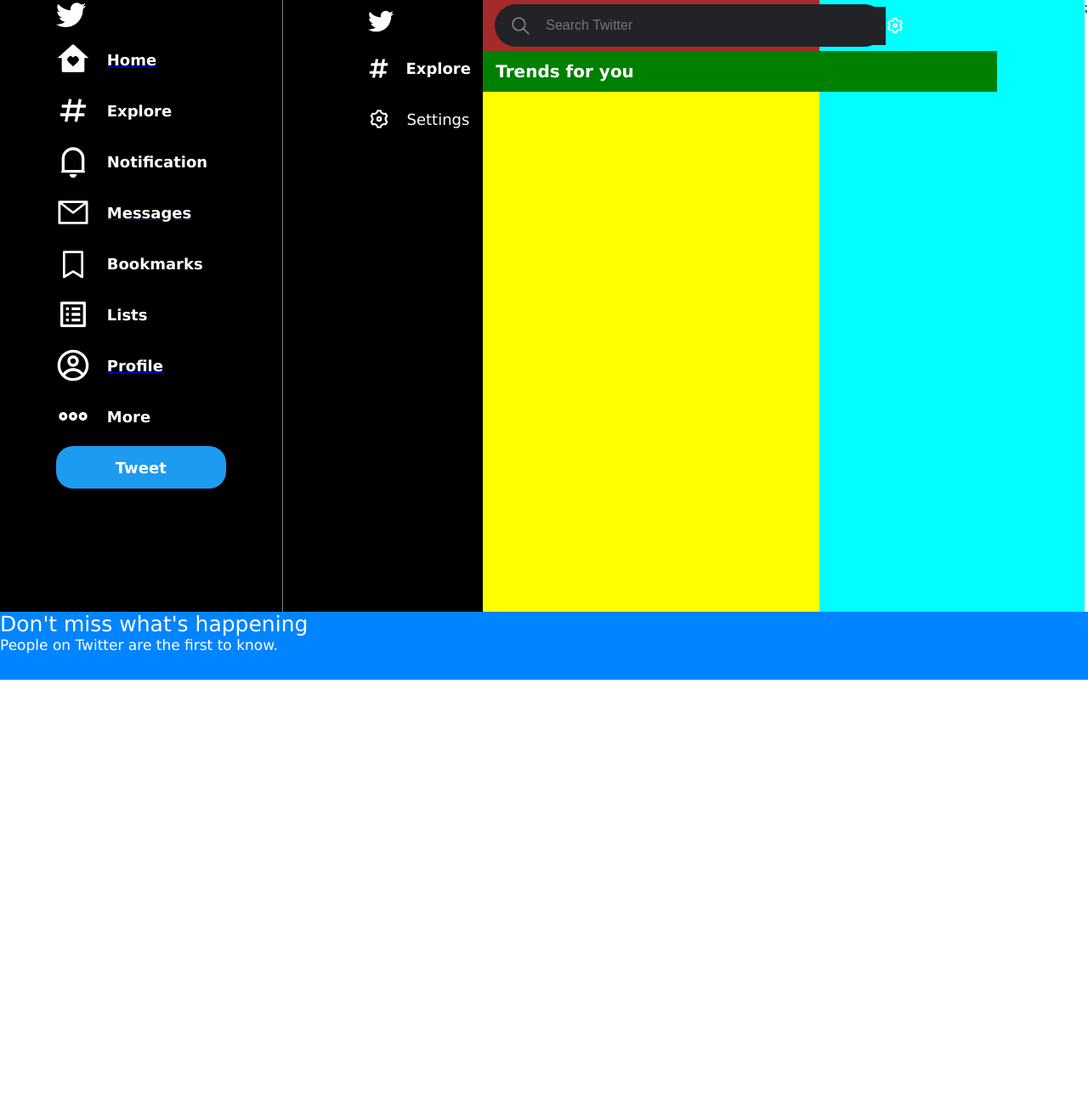
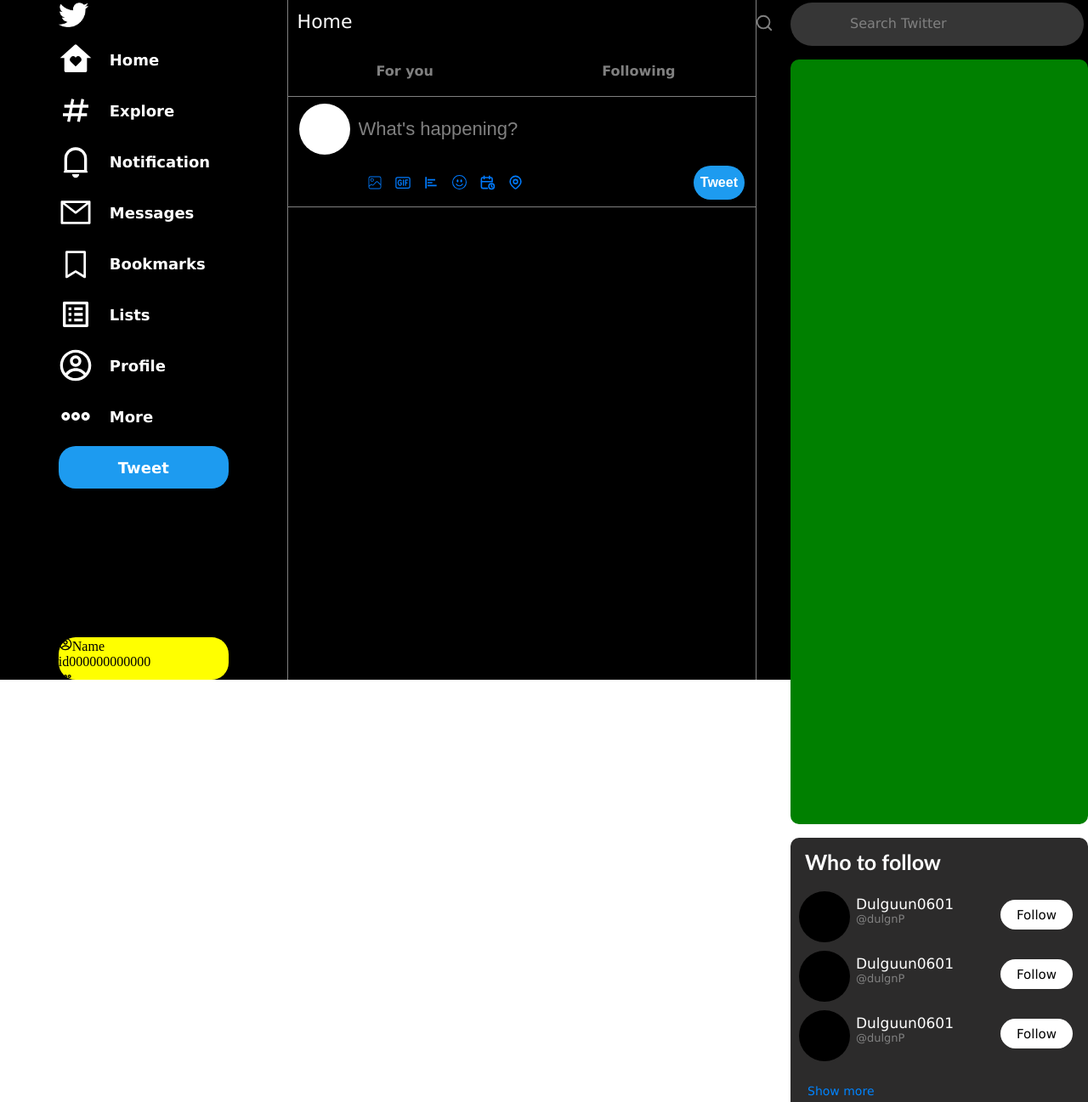
Before and after one commit to Hop-2E/twitterProject, a React (Create React App) app in the folder frontend/my-app/: page / in a window 1280 px wide. Shown: the top 1297 px of the page at 85% size. Before the commit the page ends 808 px from the top, so only its background shows below. Built offline with nearby package versions, Linux system fonts and the light colour scheme.

Commit message:
ahah (#43)
Co-authored-by: bayr_aaaaa <bayra_aaaaa@bayr-aaaaas-MacBook-Pro.local>

```diff
--- a/frontend/my-app/src/App.css
+++ b/frontend/my-app/src/App.css
@@ -8,3 +8,186 @@
   height: 100vh;
   width: 100vw;
 }
+.mainContentHome{
+  width: 43%;
+  height: 100vh;
+  background-color: black;
+}
+.pageNameHomeContainer{
+  color: white;
+  font-family: Verdana, Geneva, Tahoma, sans-serif;
+  font-size: 22px;
+  font-weight: 550;
+  margin-top: 13px;
+  margin-left: 11px;
+}
+.pageNameDiv{
+  width: 100%;
+  height: 40px;
+}
+.fypHome{
+  width: 100%;
+  height: 60px;
+  display: flex;
+}
+.fypHomeTexts{
+  color: gray;
+  font-family: Verdana, Geneva, Tahoma, sans-serif;
+  font-size: 16px;
+  font-weight: 600;
+}
+.fypHomeTextsDiv{
+  width: 50%;
+  height: 100%;
+  display: flex;
+  align-items: center;
+  justify-content: center;
+}
+.fypHomeTextsDiv:hover{
+  background-color: rgba(134, 133, 133, 0.19);
+    transition: 0.5s ease;
+}
+.homeContentHeader{
+  width: 100%;
+  height: 100px;
+  border-bottom: 0.2px solid gray;
+}
+.homeTweet{
+  height: 23%;
+  width: 100%;
+}
+.homeTweetHeader{
+  height: 70%;
+  width: 100%;
+  border-bottom: 0.5px solid gray;
+}
+.homeTweetHeaderHeader{
+  height: 55%;
+  width: 100%;
+  padding-top: 4px;
+  display: flex;
+}
+.homeTweetHeaderHeaderPic{
+  background-color: white;
+  height: 60px;
+  width: 60px;
+  border-radius: 50%;
+  margin-left: 13px;
+  margin-top: 4px;
+}
+.homeTweetHeaderHeaderInput{
+  height: 70%;
+  width: 80%;
+  margin-left: 10px;
+  background-color: transparent;
+  border: transparent;
+  padding-top: 12px;
+}
+.homeTweetHeaderHeaderInput::placeholder{
+  color: gray;
+  font-size: 22px;
+}
+.homeTweetBottom{
+  height: 41%;
+  display: flex;
+}
+.iconHomeTweetBottom{
+  color: rgb(0, 123, 255);
+  font-size: 20px;
+}
+.homeTweetBottomIconsDiv{
+  height: 100%;
+  width: 36%;
+  margin-left: 86px;
+  display: flex;
+  justify-content: space-between;
+  align-items: center;
+}
+.iconDiv{
+  width: 50px;
+  height: 35px;
+  border-radius: 50%;
+  display: flex;
+  justify-content: center;
+  align-items: center;
+}
+.iconDiv:hover{
+  background-color: rgba(0, 165, 254, 0.191);
+  transition: 0.5s ease;
+}
+.homeTweetButtonDiv{
+  height:100%;
+  width: 20%;
+  margin-left: 180px;
+  display: flex;
+  justify-content: center;
+  align-items: center;
+}
+.homeTweetButton{
+  border: transparent;
+  background-color: rgb(29, 155, 240);
+  color: white;
+  height: 75%;
+  width: 70%;
+  border-radius: 20px;
+  font-size: 16px;
+  font-weight: 600;
+}
+.homeRightSiderBar{
+  background-color: black;
+  border-left:solid  0.5px gray;
+  width: 32%;
+}
+.rigthSideBarHomeInput{
+  width: 345px;
+  height: 51px;
+  border:transparent;
+  background-color: rgb(54, 54, 54);
+  border-radius: 40px;
+  margin-top: 3px;
+}
+.rigthSideBarHomeContainer{
+  background-color: black;
+  height: 100%;
+  margin-left: 40px;
+}
+.rigthSideBarHomeInput::placeholder{
+  color :gray;
+  padding-left: 70px;
+  font-family: Verdana, Geneva, Tahoma, sans-serif;
+  font-size: 16px;
+}
+.iconInput{
+  position: absolute;
+  top: 16px;
+  right: 370px;
+  font-size: 22px;
+  color: gray;
+}
+.rightSideBarTrendContainer{
+  width: 350px;
+  height: 900px;
+  background-color: green;
+  margin-top: 16px;
+  border-radius: 10px;
+}
+.rightSideBarProfileRecom{
+  width: 350px;
+  height: 330px;
+  background-color: rgb(44, 43, 43);
+  margin-top: 16px;
+  border-radius: 10px;
+}
+.recomHeader{
+  height: 50px;
+  padding-left: 17px;
+  display: flex;
+  align-items: center;
+  padding-top: 3px;
+}
+.recomText{
+  color: white;
+  font-family:'Gill Sans', 'Gill Sans MT', Calibri, 'Trebuchet MS', sans-serif;
+  font-size: 25px;
+  font-weight: 600;
+}
--- /dev/null
+++ b/frontend/my-app/src/components/rigthSideBarHome.jsx
@@ -0,0 +1,59 @@
+import React from "react";
+import RightBarFooter from "../components/rightBarFooter";
+import { FiSearch } from "react-icons/fi";
+import "../App.css";
+function rightSideBarHome() {
+  return (
+    <>
+      <div className="rigthSideBarHomeContainer">
+        <input
+          type="text"
+          name=""
+          id=""
+          className="rigthSideBarHomeInput"
+          placeholder="Search Twitter"
+        />
+        <FiSearch className="iconInput" />
+        <div className="rightSideBarTrendContainer"></div>
+        <div className="rightSideBarProfileRecom">
+          <div className="recomHeader">
+            <p className="recomText">Who to follow</p>
+          </div>
+          <div className="profileRecom">
+            <div>
+              <div className="oneAcc">
+                <div className="profilePicRecom"></div>
+                <div className="profileNameRecom">
+                  <p className="name">Dulguun0601</p>
+                  <p className="tag">@dulgnP</p>
+                </div>
+                <button className="followButtonRecom">Follow</button>
+              </div>
+              <div className="oneAcc">
+                <div className="profilePicRecom"></div>
+                <div className="profileNameRecom">
+                  <p className="name">Dulguun0601</p>
+                  <p className="tag">@dulgnP</p>
+                </div>
+                <button className="followButtonRecom">Follow</button>
+              </div>
+              <div className="oneAcc">
+                <div className="profilePicRecom"></div>
+                <div className="profileNameRecom">
+                  <p className="name">Dulguun0601</p>
+                  <p className="tag">@dulgnP</p>
+                </div>
+                <button className="followButtonRecom">Follow</button>
+              </div>
+            </div>
+          </div>
+          <div className="showMore">
+            <p className="showMoreText">Show more</p>
+          </div>
+        </div>
+      </div>
+    </>
+  );
+}
+
+export default rightSideBarHome;
--- a/frontend/my-app/src/components/sidebar.jsx
+++ b/frontend/my-app/src/components/sidebar.jsx
@@ -17,7 +17,7 @@ function Sidebar() {
       <div className="sidebarContainer">
         <div className="allCategoryContainer">
           <img src={twitterLogo} alt="" className="twitterLogoSidebar" />
-          <Link to="/">
+          <Link to="/" style={{ textDecoration: "none" }}>
             <div className="sidebarCategoryContainer">
               <div className="sidebarCategory">
                 <RiHomeHeartFill className="sidebarIcon" />
@@ -37,7 +37,7 @@ function Sidebar() {
               <span className="sideBarCategoryTexts">Notification</span>
             </div>
           </div>
-          <Link to="/messages">
+          <Link to="/messages" style={{ textDecoration: "none" }}>
             <div className="sidebarCategoryContainer">
               <div className="sidebarCategory">
                 <AiOutlineMail className="sidebarIcon" />
@@ -58,7 +58,7 @@ function Sidebar() {
               <span className="sideBarCategoryTexts">Lists</span>
             </div>
           </div>
-          <Link to="/profile">
+          <Link to="/profile" style={{ textDecoration: "none" }}>
             <div className="sidebarCategoryContainer">
               <div className="sidebarCategory">
                 <CgProfile className="sidebarIcon" />
--- a/frontend/my-app/src/pages/home.jsx
+++ b/frontend/my-app/src/pages/home.jsx
@@ -1,38 +1,87 @@
 import React from "react";
 import "../App.css";
 import SideBar from "../components/sidebar";
-// import Post from "../components/Post";
-// import WriteMessage from "../components/WriteMessage";
-
-// import NewMessage from "../components/NewMessage";
-
-import Popup from "../components/Popup";
-import Header from "../components/Header";
-import Login from "../components/Login";
-import FollowBox from "../components/FollowBox";
-
-// import Popup from "../components/Popup";
-import FooterSignupLogin from "../components/footerSignupLogin";
-
+import { CiImageOn } from "react-icons/ci";
+import { HiOutlineGif } from "react-icons/hi2";
+import { BiPoll } from "react-icons/bi";
+import { BsEmojiSmile } from "react-icons/bs";
+import { TbCalendarTime } from "react-icons/tb";
+import { HiOutlineLocationMarker } from "react-icons/hi";
+import RightSideBarHome from "../components/rigthSideBarHome";
 function home() {
   return (
     <>
       <div className="homeContainer">
         <SideBar />
-        {/* <WriteMessage /> */}
-        {/* <Header /> */}
-        {/* <Search /> */}
-
-        {/* <SideBar />
-        <NewMessage /> */}
-        {/* <Popup /> */}
-        <Login />
-        {/* <FollowBox /> */}
-
-        {/* <SideBar /> */}
-        {/* <NewMessage />
-        <Popup /> */}
-        <FooterSignupLogin />
+        <div className="mainContentHome">
+          <div className="homeContentHeader">
+            <div className="pageNameDiv">
+              <p className="pageNameHomeContainer">Home</p>
+            </div>
+            <div className="fypHome">
+              <div className="fypHomeTextsDiv">
+                <span className="fypHomeTexts">For you</span>
+              </div>
+              <div className="fypHomeTextsDiv">
+                <span className="fypHomeTexts">Following</span>
+              </div>
+            </div>
+          </div>
+          <div className="homeTweet">
+            <div className="homeTweetHeader">
+              <div className="homeTweetHeaderHeader">
+                <div className="homeTweetHeaderHeaderPic"></div>
+                <input
+                  type="text"
+                  name=""
+                  id=""
+                  className="homeTweetHeaderHeaderInput"
+                  placeholder="What's happening?"
+                />
+              </div>
+              <div className="homeTweetBottom">
+                <div className="homeTweetBottomIconsDiv">
+                  <div className="iconDiv">
+                    <CiImageOn className="iconHomeTweetBottom" />
+                  </div>
+                  <div className="iconDiv">
+                    {" "}
+                    <HiOutlineGif className="iconHomeTweetBottom" />
+                  </div>
+                  <div className="iconDiv">
+                    <BiPoll className="iconHomeTweetBottom" />
+                  </div>
+                  <div className="iconDiv">
+                    {" "}
+                    <BsEmojiSmile
+                      className="iconHomeTweetBottom"
+                      style={{ fontSize: "17px", marginBottom: "2px" }}
+                    />
+                  </div>
+                  <div className="iconDiv">
+                    {" "}
+                    <TbCalendarTime
+                      className="iconHomeTweetBottom"
+                      style={{ fontSize: "19px", marginBottom: "2px" }}
+                    />
+                  </div>
+                  <div className="iconDiv">
+                    <HiOutlineLocationMarker
+                      className="iconHomeTweetBottom"
+                      style={{ fontSize: "19px", marginBottom: "1px" }}
+                    />
+                  </div>
+                </div>
+                <div className="homeTweetButtonDiv">
+                  <button className="homeTweetButton">Tweet</button>
+                </div>
+              </div>
+            </div>
+          </div>
+        </div>
+        <div className="homeRightSiderBar">
+          <RightSideBarHome />
+        </div>
       </div>
     </>
   );
--- a/frontend/my-app/src/styles/profile.css
+++ b/frontend/my-app/src/styles/profile.css
@@ -133,19 +133,23 @@
     align-items: center;
 }
 .tweetsCategory:hover{
-    background-color: rgb(43, 38, 38);
+    /* background-color: rgb(43, 38, 38); */
+    background-color: rgba(134, 133, 133, 0.19);
     transition: 0.5s ease;
 }
 .tweetsRepliesCategory:hover{
-    background-color: rgb(43, 38, 38);
+    /* background-color: rgb(43, 38, 38); */
+    background-color: rgba(134, 133, 133, 0.19);
     transition: 0.5s ease;
 }
 .mediaCategory:hover{
-    background-color: rgb(43, 38, 38);
+    /* background-color: rgb(43, 38, 38); */
+    background-color: rgba(134, 133, 133, 0.19);
     transition: 0.5s ease;
 }
 .LikesCategory:hover{
-    background-color: rgb(43, 38, 38);
+    /* background-color: rgb(43, 38, 38); */
+    background-color: rgba(134, 133, 133, 0.19);
     transition: 0.5s ease;
 }
 .rightBarInput{
@@ -290,11 +294,13 @@
     margin-left: 20px;
 }
 .oneAcc:hover{
-    background-color: rgba(206, 206, 206, 0.05);
+     /* background-color: rgba(206, 206, 206, 0.05); */
+    background-color: rgba(134, 133, 133, 0.19);
     transition: 0.5s ease;
 }
 .showMore:hover{
-     background-color: rgba(206, 206, 206, 0.05);
+     /* background-color: rgba(206, 206, 206, 0.05); */
+    background-color: rgba(134, 133, 133, 0.19);
     transition: 0.5s ease;
 }
 .footerSignupLoginContainer{
--- a/frontend/my-app/src/styles/sidebar.css
+++ b/frontend/my-app/src/styles/sidebar.css
@@ -12,7 +12,7 @@
     gap: 10px;
     background-color: black;
     height: 100vh;
-    width: 450px;
+    width: 380px;
     border-right: 0.2px solid gray;
 }
 .allCategoryContainer{
@@ -44,6 +44,7 @@
     font-weight: bold;
     font-size: 18px;
     font-family: Verdana, Geneva, Tahoma, sans-serif;
+    text-decoration: none;
 }
 .sidebarbtn{
     background-color: rgb(29, 155, 240);
```
